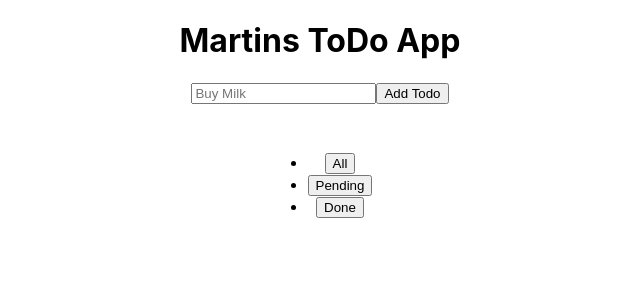
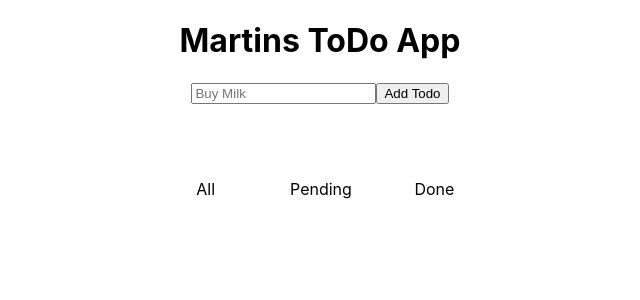
Before and after one commit to mpagels/react-todo-app-walkthrough, a React (Create React App) app: page / in a window 1280 px wide. Shown: the top 300 px of the page, without its empty margins (320-960 px from the left). Built offline with nearby package versions, Linux system fonts and the light colour scheme.

Commit message:
Add basic style to filter buttons component

```diff
--- a/src/App.css
+++ b/src/App.css
@@ -69,3 +69,18 @@ main {
   background-color: orangered;
   width: 20px;
 }
+.StatusFilterWrapper {
+  display: flex;
+  list-style-type: none;
+  padding: 0;
+  width: 400px;
+  justify-content: center;
+}
+
+.StatusFilterWrapper__FilterButton {
+  all: unset;
+  padding: 0.7em;
+  width: 60px;
+  border-radius: 0.8em;
+  margin: 1em;
+}
--- a/src/App.js
+++ b/src/App.js
@@ -51,15 +51,17 @@ function App() {
           deleteToDo={deleteToDo}
           toggleStatusOfTodo={toggleStatusOfTodo}
         />
-        <ul>
+        <ul className="StatusFilterWrapper">
           <li>
-            <button>All</button>
+            <button className="StatusFilterWrapper__FilterButton">All</button>
           </li>
           <li>
-            <button>Pending</button>
+            <button className="StatusFilterWrapper__FilterButton">
+              Pending
+            </button>
           </li>
           <li>
-            <button>Done</button>
+            <button className="StatusFilterWrapper__FilterButton">Done</button>
           </li>
         </ul>
       </main>
```
